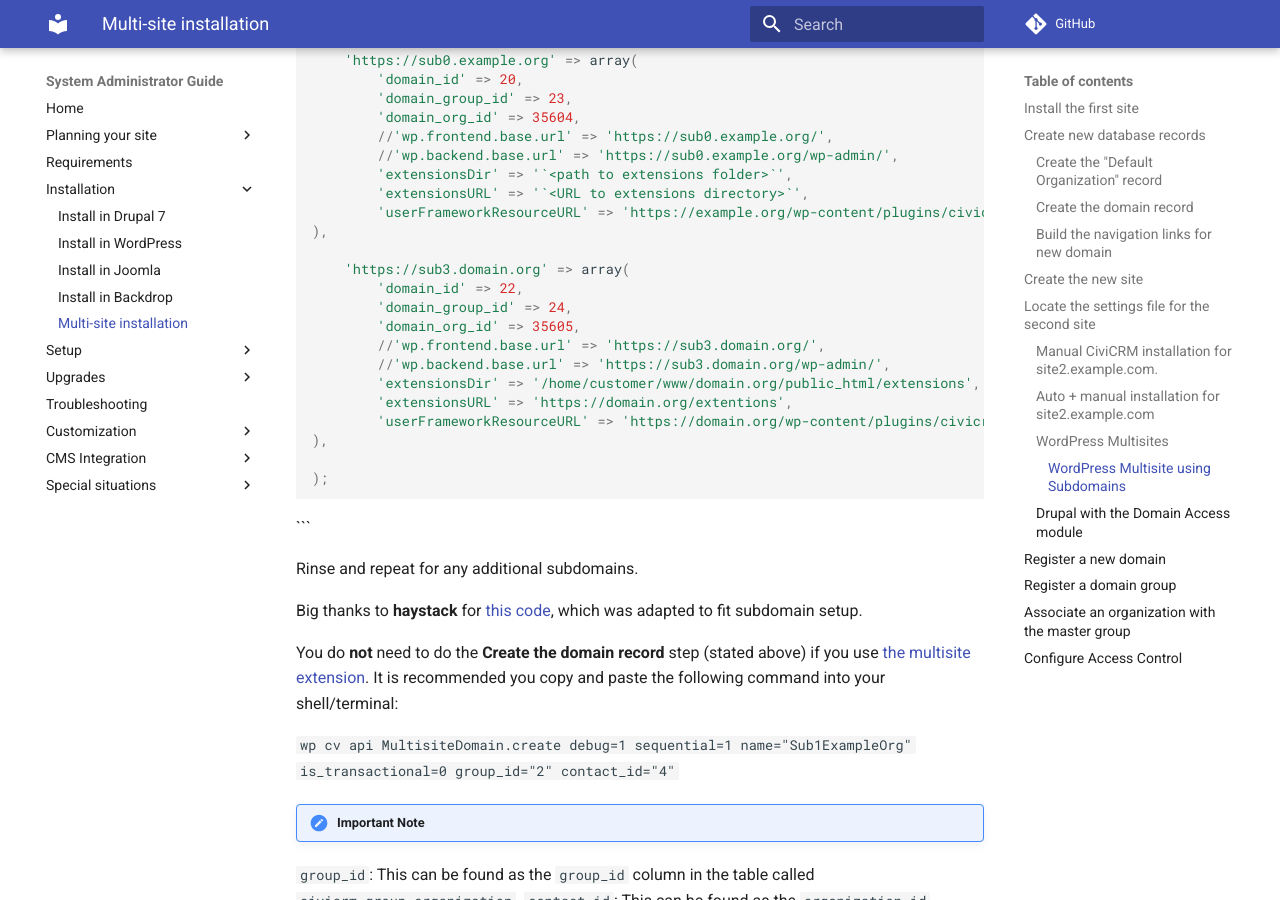
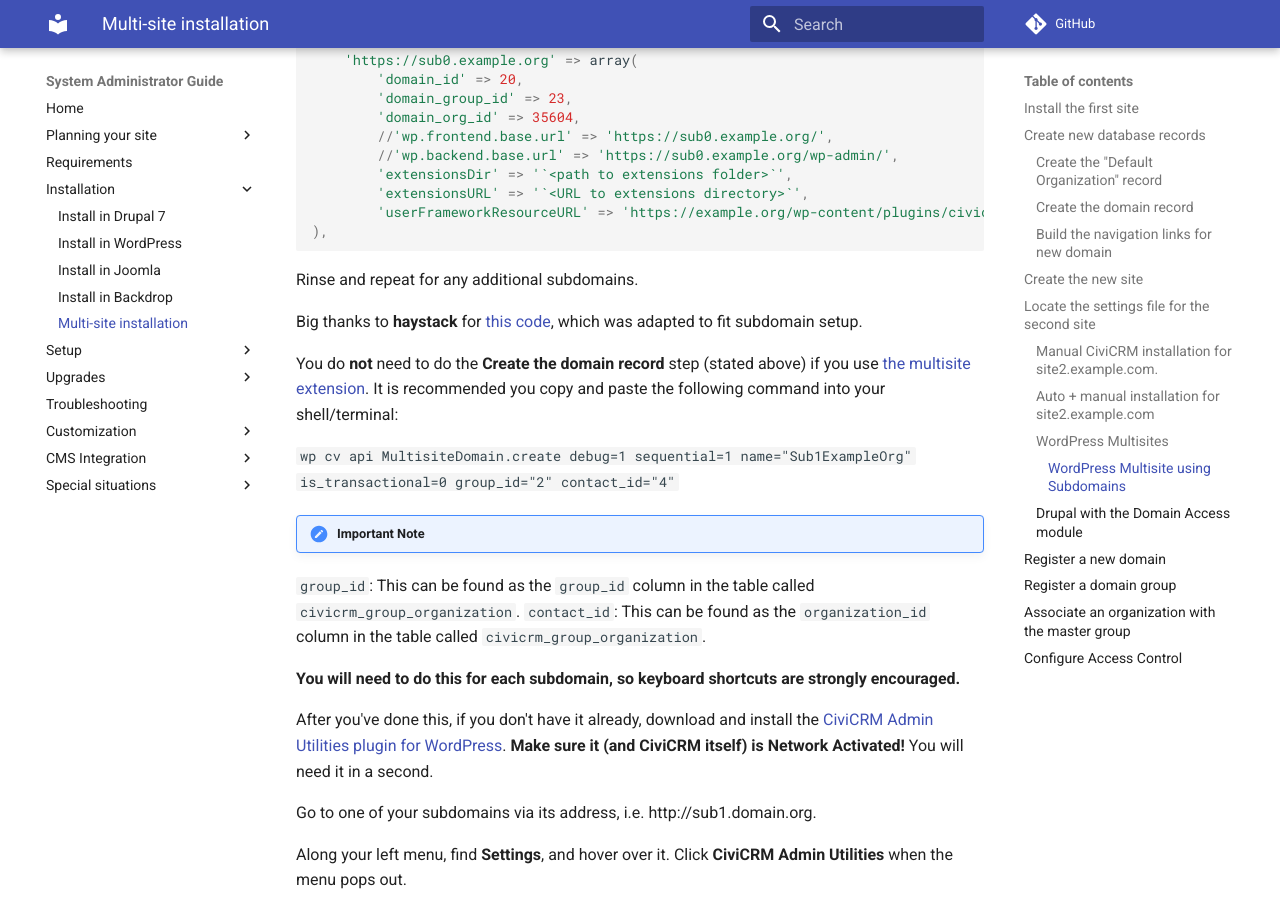
Before and after one commit to civicrm/civicrm-sysadmin-guide, an MkDocs documentation site: the page built from docs/install/multi-site.md, in a window 1280 px wide and 900 px high, scrolled down 3781 px. Built offline with MkDocs 1.6.1 and Material for MkDocs 9.7.7, drawn with Linux system fonts in a browser that asks for light colours; comment, search, counter and statistics services are not loaded.

Commit message:
Update docs/install/multi-site.md
Co-authored-by: Mikey O'Toole <mikey@mjco.uk>

````diff
--- a/docs/install/multi-site.md
+++ b/docs/install/multi-site.md
@@ -161,19 +161,6 @@ Find the block of code that resembles this:
 			'userFrameworkResourceURL' => 'https://example.org/wp-content/plugins/civicrm/civicrm/',
     ),
 
-		'https://sub3.domain.org' => array(
-			'domain_id' => 22,
-			'domain_group_id' => 24,
-			'domain_org_id' => 35605,
-			//'wp.frontend.base.url' => 'https://sub3.domain.org/',
-			//'wp.backend.base.url' => 'https://sub3.domain.org/wp-admin/',
-			'extensionsDir' => '/home/customer/www/domain.org/public_html/extensions',
-			'extensionsURL' => 'https://domain.org/extentions',
-			'userFrameworkResourceURL' => 'https://domain.org/wp-content/plugins/civicrm/civicrm/',
-    ),
-
-	);
-```
 
 Rinse and repeat for any additional subdomains.
 
````
